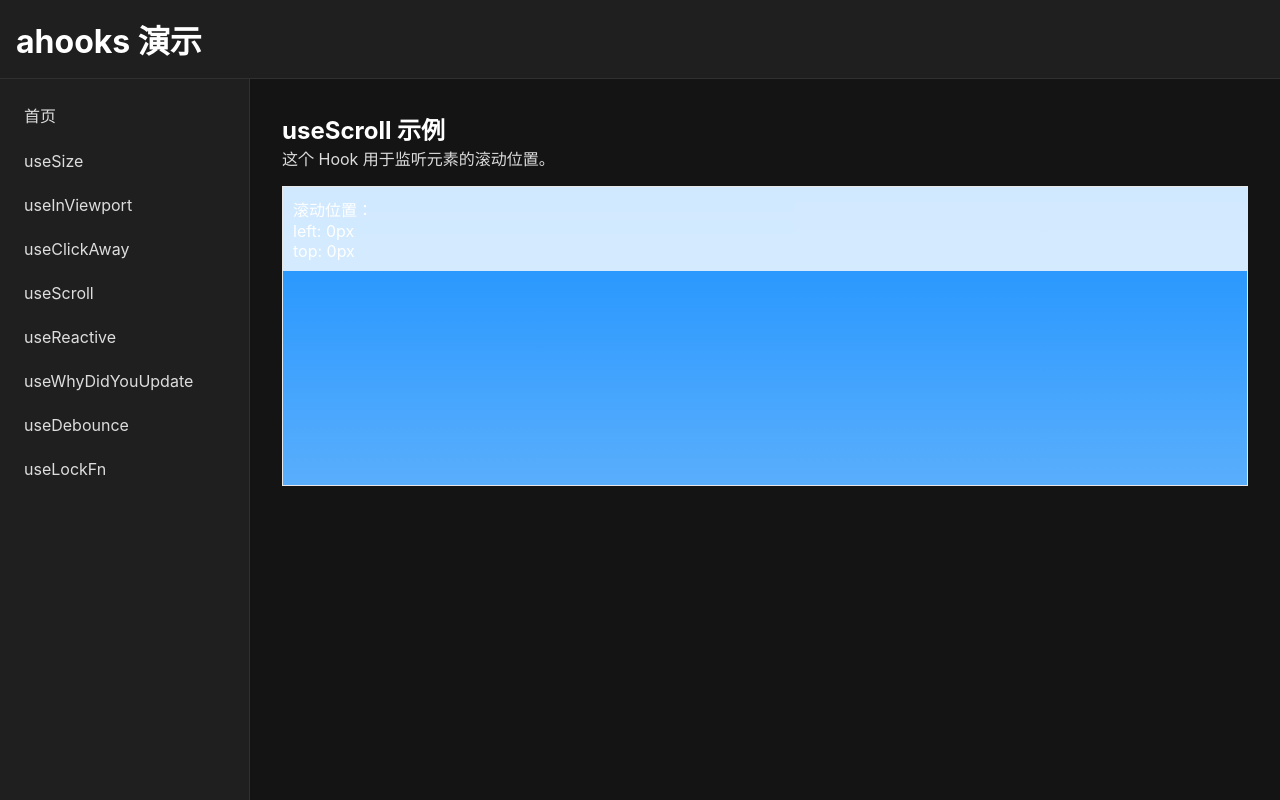
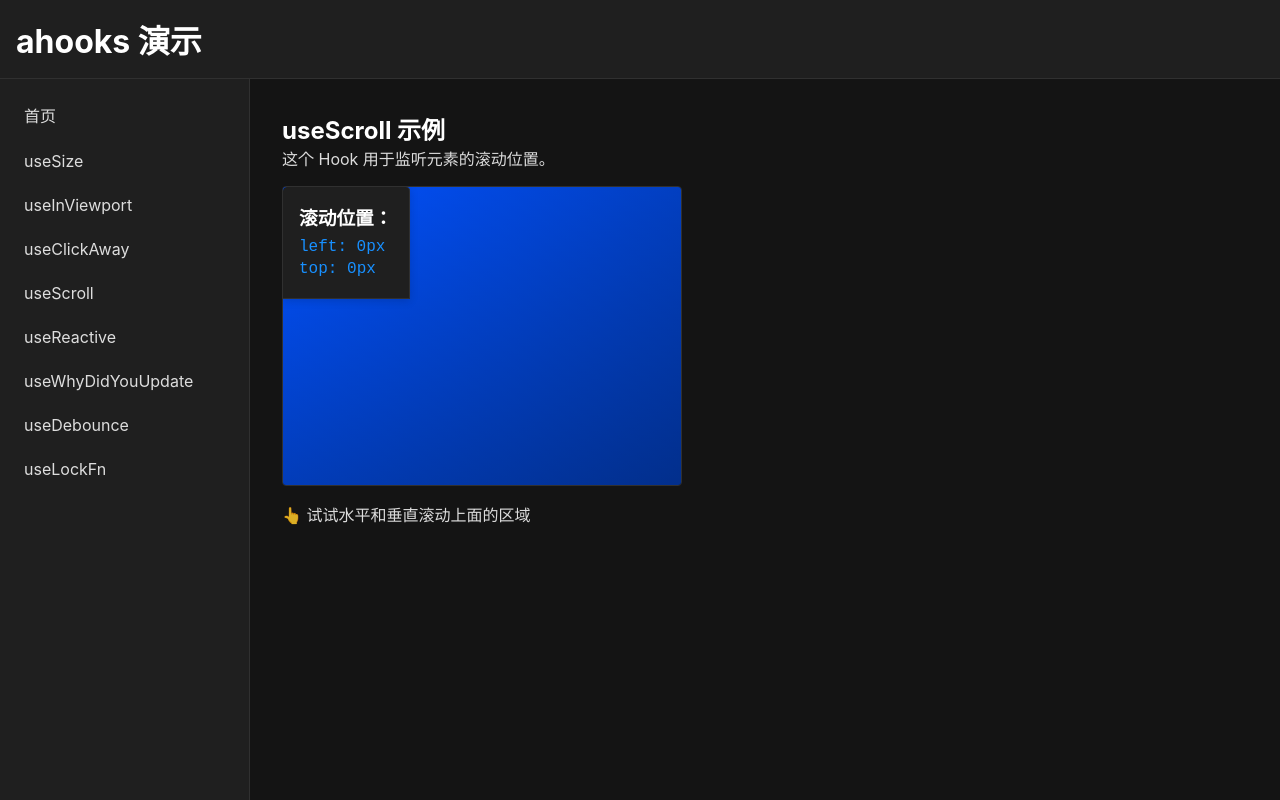
Before and after one commit to fallenleavesguy/ahooks-demo, a React (Vite) app: page /use-scroll in a window 1280 px wide. Built offline with nearby package versions, Linux system fonts and the light colour scheme.

Commit message:
add use scroll

```diff
--- a/src/pages/UseScroll.tsx
+++ b/src/pages/UseScroll.tsx
@@ -14,21 +14,73 @@ const UseScroll: React.FC = () => {
         ref={ref}
         style={{
           height: '300px',
-          width: '100%',
+          width: '400px',
           overflow: 'auto',
-          border: '1px solid #e8e8e8',
+          border: '1px solid var(--border-color)',
+          borderRadius: '4px',
           marginTop: '16px',
+          backgroundColor: 'var(--component-bg)',
         }}
       >
-        <div style={{ height: '1000px', background: 'linear-gradient(to bottom, #1890ff, #f5f5f5)' }}>
-          <div style={{ position: 'sticky', top: 0, padding: '10px', background: 'rgba(255,255,255,0.8)' }}>
-            滚动位置：
-            <br />
-            left: {scroll?.left}px
-            <br />
-            top: {scroll?.top}px
+        <div style={{
+          height: '1000px',
+          width: '1500px',
+          background: 'linear-gradient(to bottom, var(--primary-color), var(--bg-color))',
+          backgroundImage: `
+            linear-gradient(to bottom, var(--primary-color), var(--bg-color)),
+            linear-gradient(to right, var(--primary-color), var(--bg-color))
+          `,
+          backgroundBlendMode: 'multiply',
+          position: 'relative'
+        }}>
+          <div style={{
+            position: 'sticky',
+            top: 0,
+            left: 0,
+            padding: '16px',
+            background: 'var(--component-bg)',
+            borderBottom: '1px solid var(--border-color)',
+            borderRight: '1px solid var(--border-color)',
+            borderRadius: '4px 4px 0 0',
+            boxShadow: '0 2px 8px rgba(0, 0, 0, 0.15)',
+            width: 'fit-content',
+            zIndex: 1
+          }}>
+            <h3 style={{ marginBottom: '8px', color: 'var(--text-color)' }}>滚动位置：</h3>
+            <p style={{
+              color: 'var(--primary-color)',
+              fontFamily: 'monospace',
+              fontSize: '16px',
+              margin: '4px 0'
+            }}>
+              left: {scroll?.left ?? 0}px
+            </p>
+            <p style={{
+              color: 'var(--primary-color)',
+              fontFamily: 'monospace',
+              fontSize: '16px',
+              margin: '4px 0'
+            }}>
+              top: {scroll?.top ?? 0}px
+            </p>
+          </div>
+
+          <div style={{
+            position: 'absolute',
+            right: '20px',
+            bottom: '20px',
+            padding: '16px',
+            background: 'var(--component-bg)',
+            borderRadius: '4px',
+            border: '1px solid var(--border-color)',
+          }}>
+            👈 向左滚动查看更多内容
           </div>
         </div>
+      </div>
+
+      <div style={{ marginTop: '16px', color: 'var(--text-secondary)' }}>
+        <p>👆 试试水平和垂直滚动上面的区域</p>
       </div>
     </div>
   );
```
